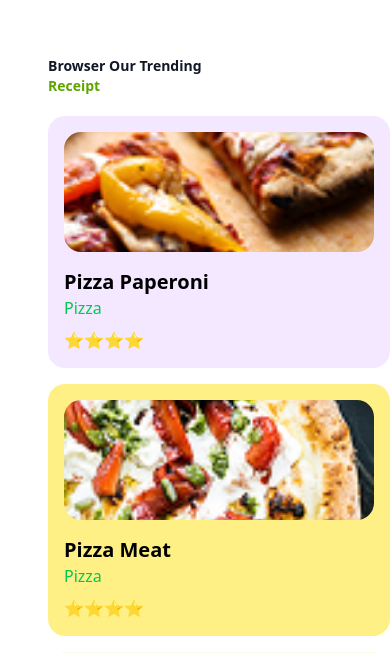
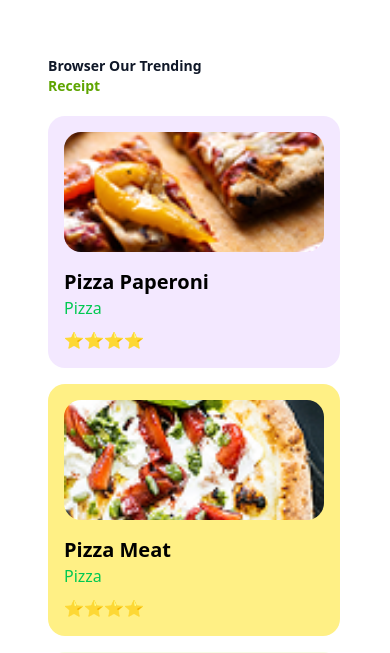
Before and after one commit to IhratPramudya/elemes-teknikal-interview, a Next.js app: page / in a window 390 px wide. Shown: the part 1398-2051 px from the top of the page. Built offline with nearby package versions, Linux system fonts and the light colour scheme.

Commit message:
fix: message: Margin on card for margin right

```diff
--- a/src/screens/home/Landing.jsx
+++ b/src/screens/home/Landing.jsx
@@ -17,7 +17,7 @@ const Landing = () => {
                     <h2 className="text-sm sm:text-2xl font-bold text-gray-900">Browser Our Trending</h2>
                     <p className="text-sm sm:text-lg font-semibold text-lime-600">Receipt</p>
             </div>
-            <div className="grid grid-cols-1 gap-4 ml-[-20] sm:grid sm:grid-cols-3 sm:gap-5 sm:ml-30">
+            <div className="grid grid-cols-1 gap-4 mr-[50px] sm:mr-0 sm:grid sm:grid-cols-3 sm:gap-5 sm:ml-30">
                 {
                     trendingItems.map((item, index) => (
                         <div key={index} className={`${item.bgClass} rounded-[17px] p-4 sm:w-[287.5px] sm:h-[306px] sm:rounded-[17px]`}>
```
